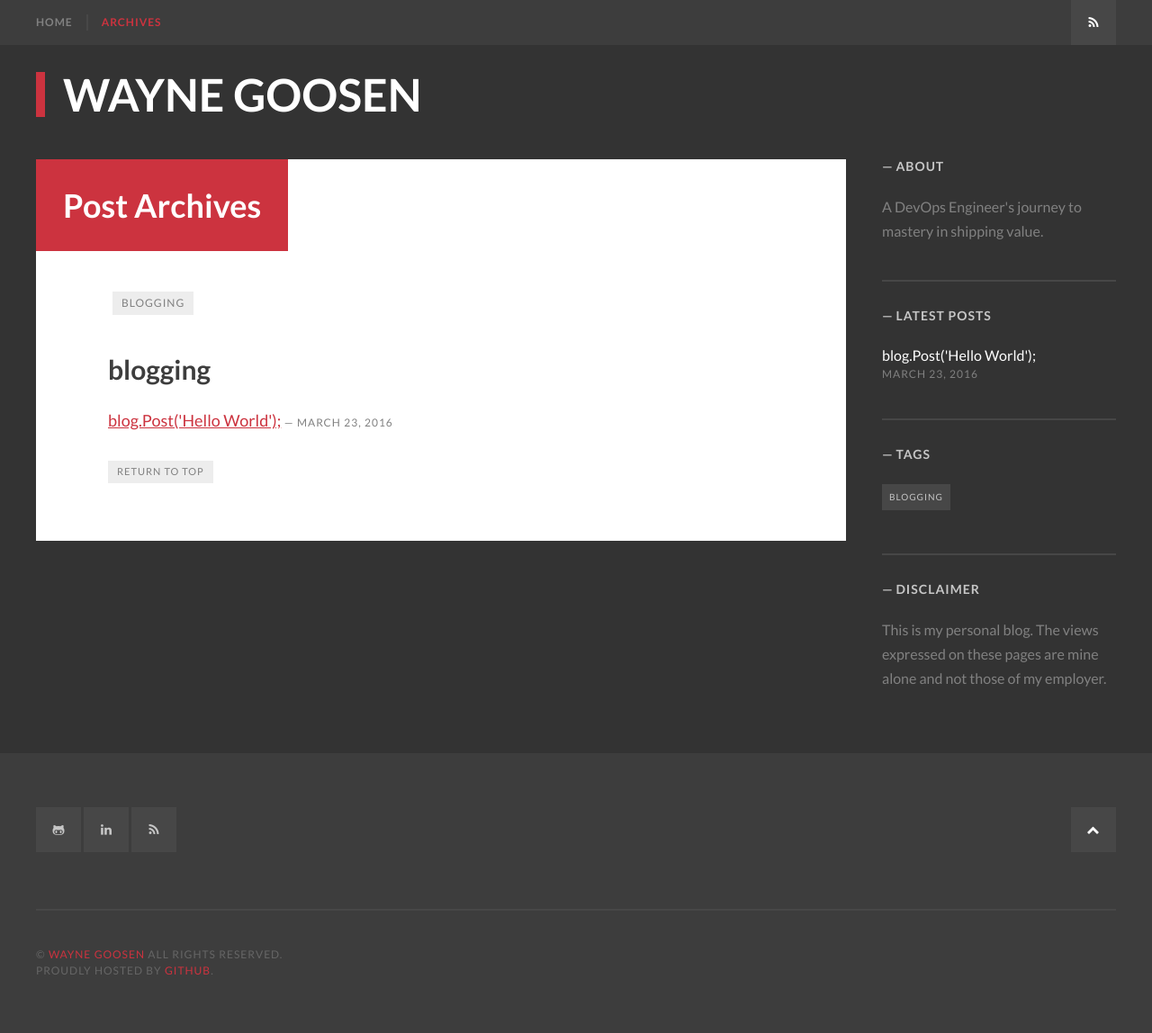
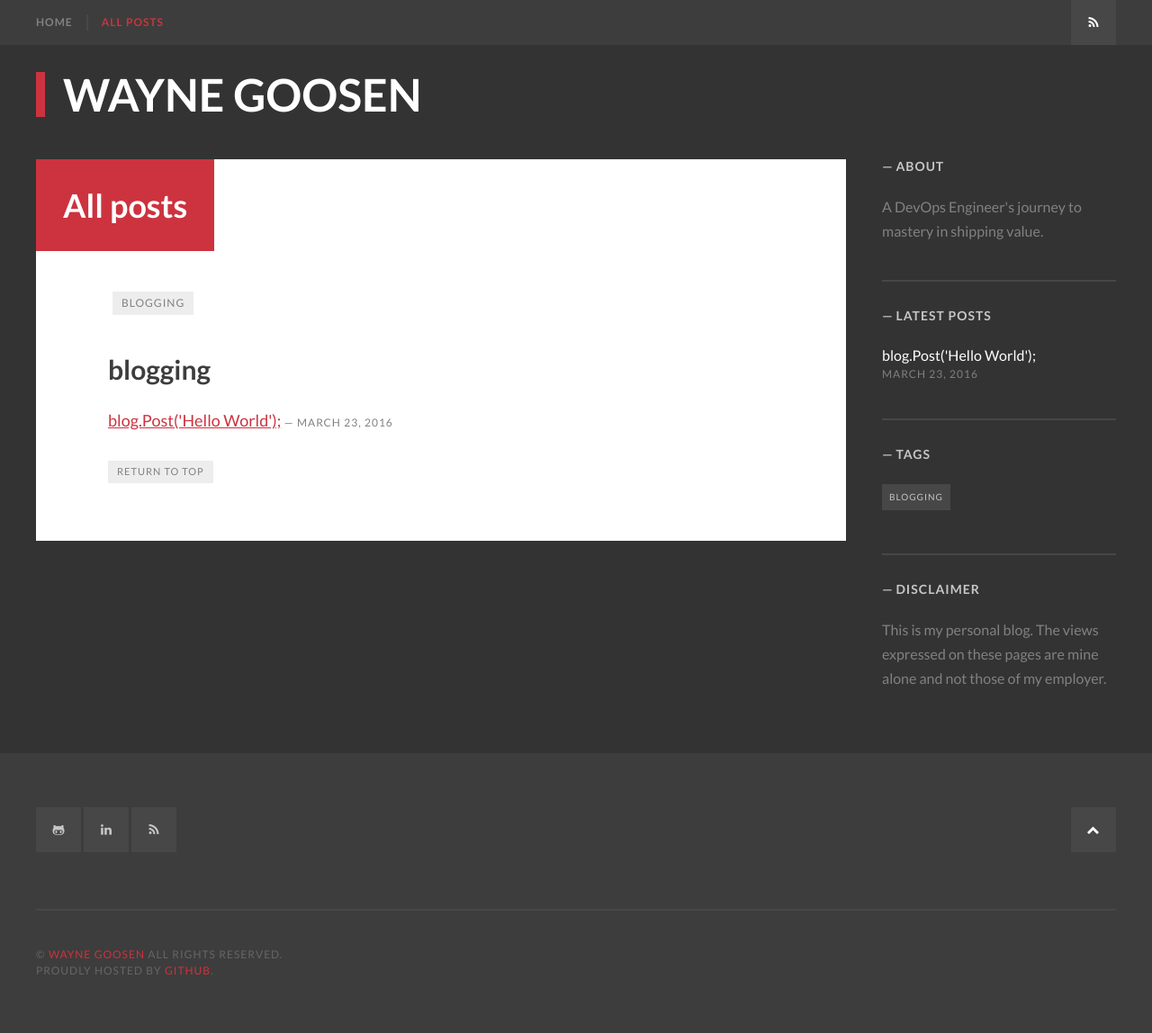
Before and after one commit to WayneGoosen/WayneGoosen.github.io, a Jekyll site: the page built from tags/index.html, in a window 1280 px wide. Shown: the whole page at 90% size. Built offline with Jekyll 4.4.1, drawn with Linux system fonts in a browser that asks for light colours; some web fonts are replaced.

Commit message:
New favicon & rename all posts

```diff
--- a/_config.yml
+++ b/_config.yml
@@ -31,7 +31,7 @@ navigation:
 #  url: /about/
 #- text: Style Guides
 #  url: /style-guide/
-- text: Archives
+- text: All Posts
   url: /tags/
 
 # The shortname for your Disqus site to enable comments.
--- a/tags/index.html
+++ b/tags/index.html
@@ -1,6 +1,6 @@
 ---
 layout: default
-title: Post Archives
+title: All posts
 ---
 <div class="site-content">
     <div class="inner">
```
Also changed, not shown: favicon.ico.
